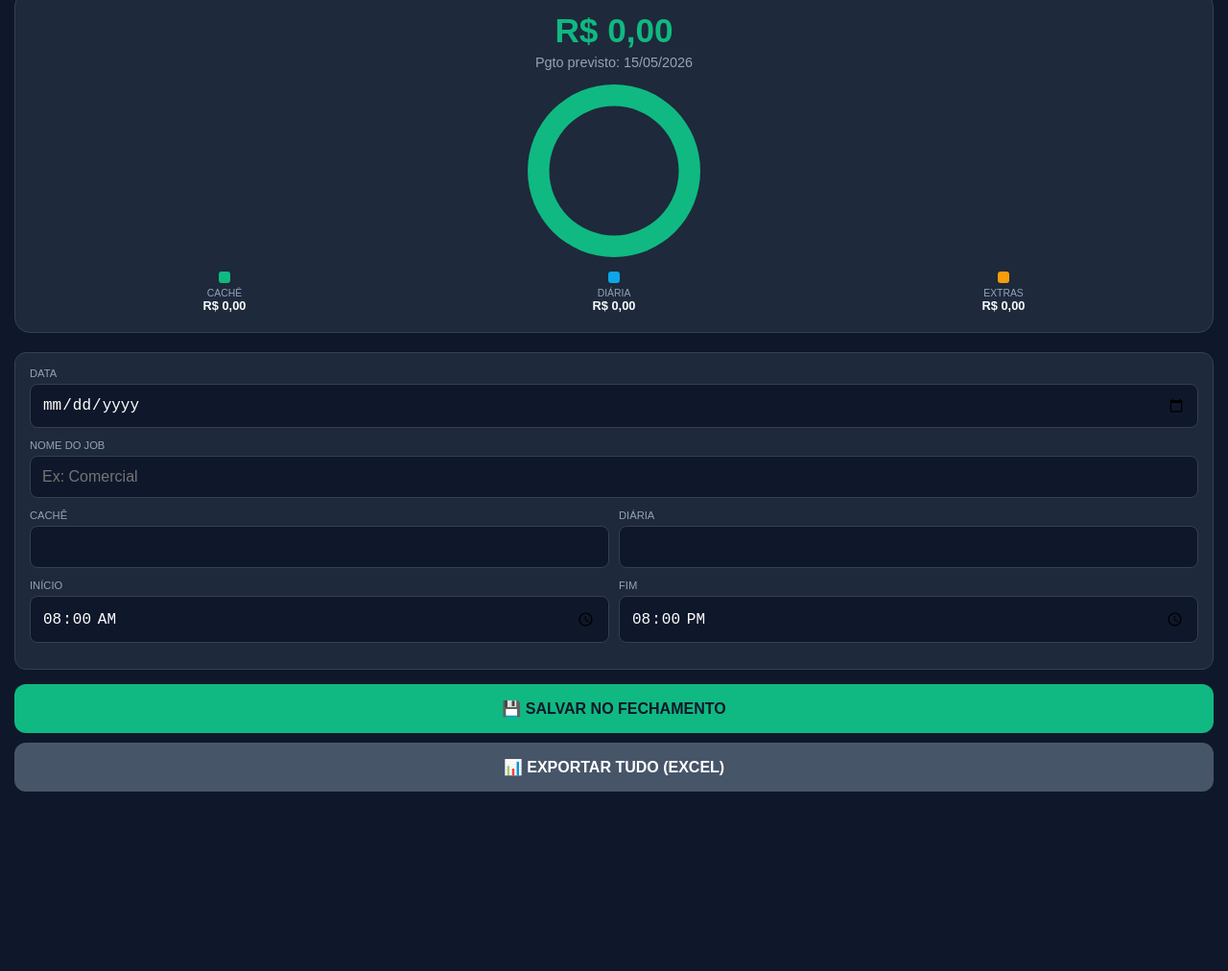
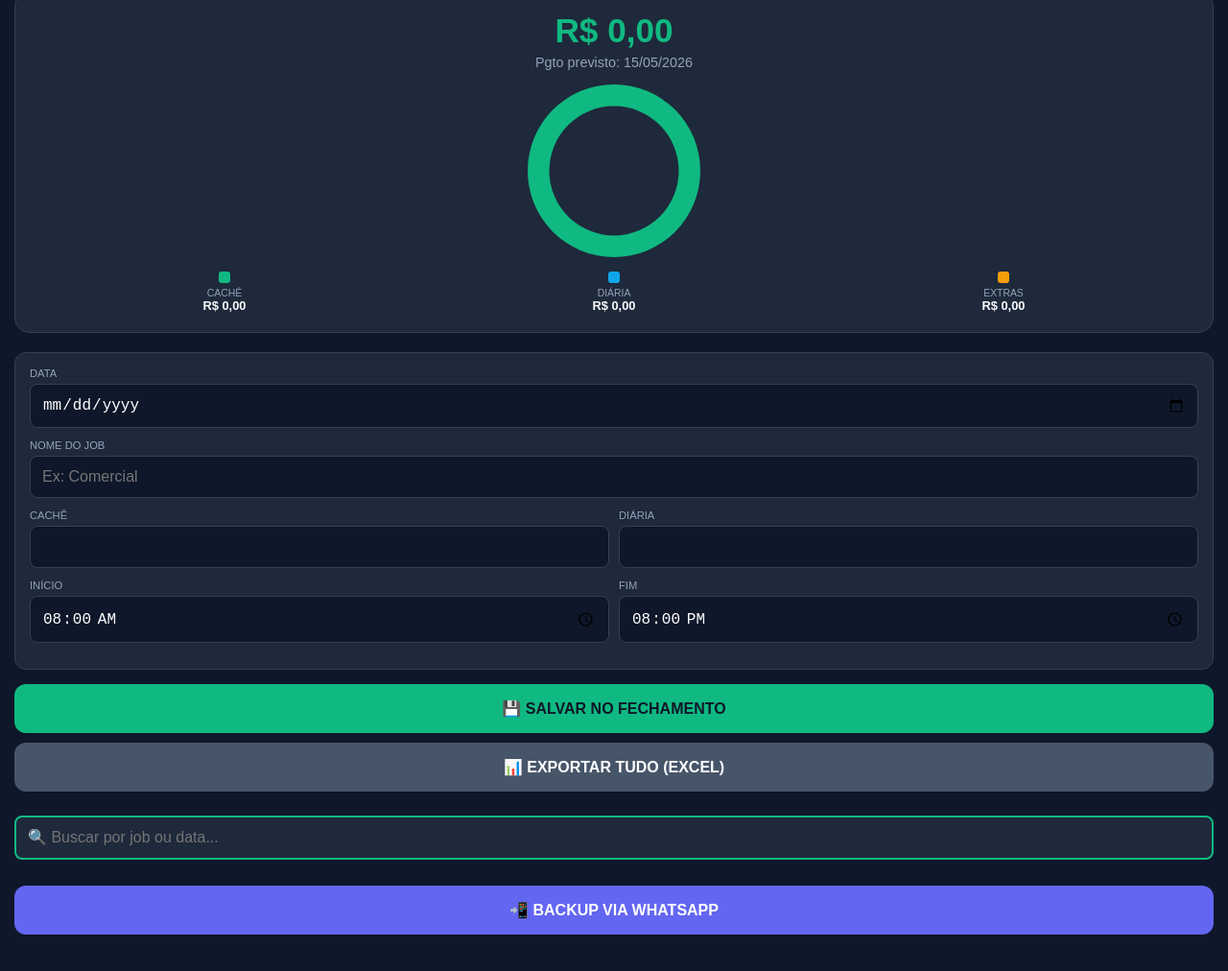
Before and after one commit to andreasaneg/App-cache, a plain HTML site: page index.html in a window 1280 px wide. Shown: the part 364-1376 px from the top of the page at 96% size. Before the commit the page ends 1249 px from the top, so only its background shows below. Drawn offline with nearby package versions, Linux system fonts and the light colour scheme.

Commit message:
Update index.html

```diff
--- a/index.html
+++ b/index.html
@@ -98,6 +98,12 @@
 
     <button class="btn btn-save" onclick="salvarJob()">💾 SALVAR NO FECHAMENTO</button>
     <button class="btn btn-export" onclick="baixarExcelCompleto()">📊 EXPORTAR TUDO (EXCEL)</button>
+<div style="margin: 15px 0;">
+    <input type="text" id="inputBusca" onkeyup="filtrarTabela()" placeholder="🔍 Buscar por job ou data..."
+           style="width: 100%; padding: 12px; border-radius: 8px; border: 2px solid #10b981; background: #1e293b; color: white; font-size: 16px; box-sizing: border-box;">
+</div>
+
+<button class="btn" style="background: #6366f1; color: white;" onclick="fazerBackupWhatsApp()">📲 BACKUP VIA WHATSAPP</button>
 
     <div id="listaHistorico"></div>
 
@@ -217,6 +223,37 @@
                 }
             };
         }
+        // FUNÇÃO DE FILTRO
+function filtrarTabela() {
+    let input = document.getElementById("inputBusca");
+    let filter = input.value.toUpperCase();
+    let cards = document.getElementsByClassName("history-card");
+
+    for (let i = 0; i < cards.length; i++) {
+        let textoCard = cards[i].innerText.toUpperCase();
+        if (textoCard.indexOf(filter) > -1) {
+            cards[i].style.display = "";
+        } else {
+            cards[i].style.display = "none";
+        }
+    }
+}
+
+// FUNÇÃO DE BACKUP VIA WHATSAPP
+function fazerBackupWhatsApp() {
+    db.transaction("jobs").objectStore("jobs").getAll().onsuccess = (e) => {
+        const dados = e.target.result;
+        if (dados.length === 0) return alert("Não há dados para backup!");
+
+        // Converte os dados em uma string compacta
+        const backupStr = JSON.stringify(dados);
+        const mensagem = encodeURIComponent("MEU BACKUP FADER LIVRE:\n\n" + backupStr);
+
+        // Abre o WhatsApp para você enviar para si mesmo ou para alguém
+        window.open(`https://wa.me/?text=${mensagem}`);
+    };
+}
+
     </script>
 </body>
                                         </html>
```
